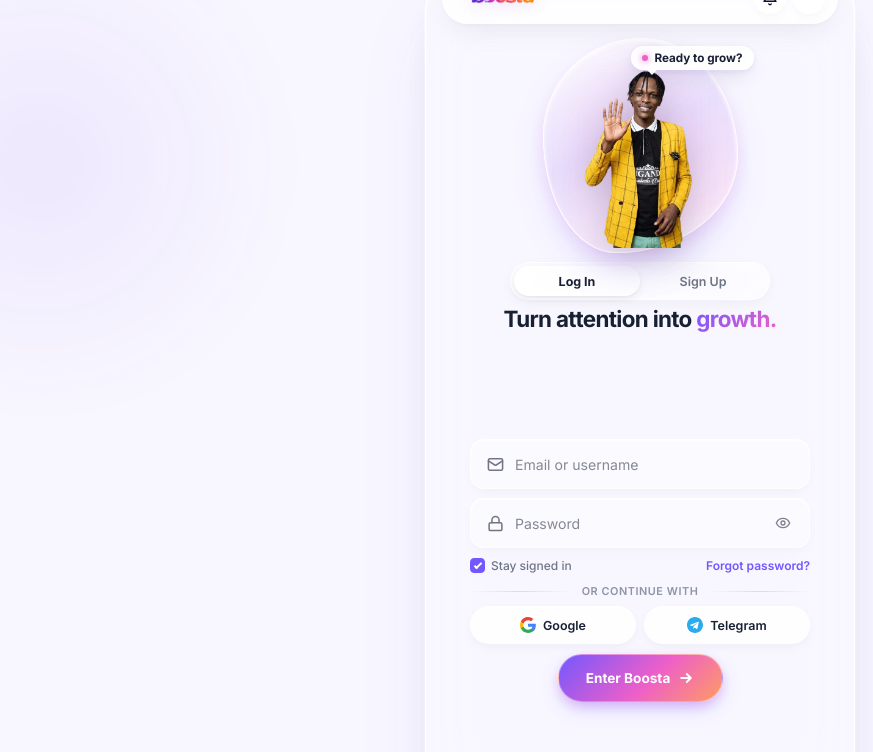
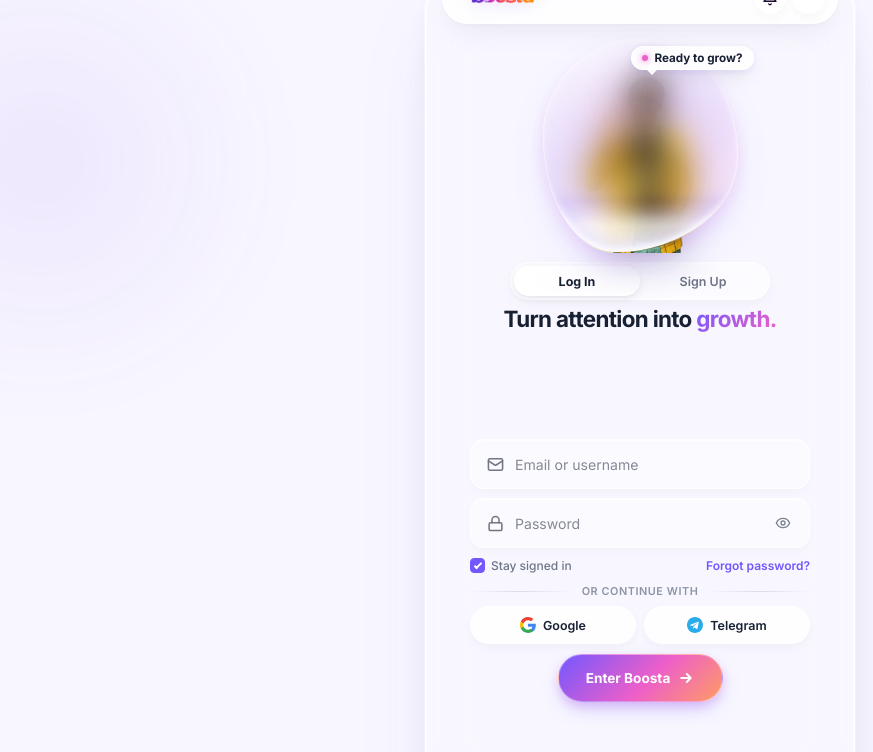
Before and after one commit to piustech1/boosta, a Next.js app: page /login in a window 1280 px wide. Shown: the top 752 px of the page, without its empty margins (0-873 px from the left). Built offline with nearby package versions, Linux system fonts and the light colour scheme.

Commit message:
Slightly cover bottom part of asset image with the wiggling container front lip

```diff
--- a/src/app/globals.css
+++ b/src/app/globals.css
@@ -960,6 +960,36 @@
   animation: heroPersonEnter 1.1s var(--ease-out) 0.15s both;
 }
 
+/* Front Bottom Lip of Wiggling Container (Hero Portal): Slightly covers bottom part of Mickey */
+.hero-dudu-front-lip {
+  position: absolute;
+  inset: 0;
+  width: 100%;
+  height: 100%;
+  border-radius: 58% 42% 64% 36% / 46% 58% 42% 54%;
+  background: linear-gradient(
+    0deg,
+    rgba(255, 255, 255, 0.92) 0%,
+    rgba(255, 255, 255, 0.65) 12%,
+    rgba(124, 58, 237, 0.14) 22%,
+    transparent 32%
+  );
+  backdrop-filter: blur(18px);
+  -webkit-backdrop-filter: blur(18px);
+  border-bottom: 2.2px solid rgba(255, 255, 255, 0.98);
+  box-shadow:
+    inset 0 -3px 6px rgba(255, 255, 255, 0.95),
+    inset 0 -12px 24px -6px rgba(124, 58, 237, 0.16);
+  animation:
+    doodleMorph 8s ease-in-out infinite,
+    doodleWiggle 5.5s ease-in-out infinite alternate;
+  transform-origin: center 75%;
+  z-index: 4;
+  pointer-events: none;
+  -webkit-mask-image: linear-gradient(to top, rgba(0, 0, 0, 1) 0%, rgba(0, 0, 0, 1) 15%, transparent 28%);
+  mask-image: linear-gradient(to top, rgba(0, 0, 0, 1) 0%, rgba(0, 0, 0, 1) 15%, transparent 28%);
+}
+
 .character-fallback {
   display: flex;
   align-items: center;
@@ -1888,7 +1918,7 @@
   width: clamp(174px, 45vw, 196px);
   height: clamp(190px, 24vh, 212px);
   display: flex;
-  align-items: center;
+  align-items: flex-end;
   justify-content: center;
 }
 
@@ -1930,13 +1960,44 @@
 .auth-mickey-cutout {
   position: relative;
   z-index: 2;
-  height: clamp(180px, 23vh, 202px);
+  height: clamp(186px, 23.5vh, 208px);
   width: auto;
   max-width: 100%;
   object-fit: contain;
+  object-position: bottom center;
   display: block;
   filter: drop-shadow(0 8px 18px rgba(26, 10, 46, 0.20));
   pointer-events: none;
+}
+
+/* Front Bottom Lip of Wiggling Container: Slightly covers bottom part of Mickey */
+.auth-dudu-front-lip {
+  position: absolute;
+  inset: 0;
+  width: 100%;
+  height: 100%;
+  border-radius: 58% 42% 64% 36% / 46% 58% 42% 54%;
+  background: linear-gradient(
+    0deg,
+    rgba(255, 255, 255, 0.94) 0%,
+    rgba(255, 255, 255, 0.70) 12%,
+    rgba(115, 87, 255, 0.16) 24%,
+    transparent 36%
+  );
+  backdrop-filter: blur(16px);
+  -webkit-backdrop-filter: blur(16px);
+  border-bottom: 2.2px solid rgba(255, 255, 255, 0.98);
+  box-shadow:
+    inset 0 -3px 6px rgba(255, 255, 255, 0.95),
+    inset 0 -10px 22px -6px rgba(115, 87, 255, 0.22);
+  animation:
+    doodleMorph 8s ease-in-out infinite,
+    doodleWiggle 5.5s ease-in-out infinite alternate;
+  transform-origin: center 75%;
+  z-index: 3;
+  pointer-events: none;
+  -webkit-mask-image: linear-gradient(to top, rgba(0, 0, 0, 1) 0%, rgba(0, 0, 0, 1) 16%, transparent 32%);
+  mask-image: linear-gradient(to top, rgba(0, 0, 0, 1) 0%, rgba(0, 0, 0, 1) 16%, transparent 32%);
 }
 
 /* Chat bubble fixed directly ON the Mickey asset */
--- a/src/components/AuthExperience.tsx
+++ b/src/components/AuthExperience.tsx
@@ -153,6 +153,9 @@
             alt="Mickey Waving"
             className="auth-mickey-cutout"
           />
+
+          {/* Front Bottom Lip of Wiggling Container: Slightly covers bottom part of Mickey */}
+          <div className="auth-dudu-front-lip doodle-animated" aria-hidden="true" />
 
           {/* Speech Bubble fixed directly ON the Mickey asset */}
           <div className={`auth-mickey-speech-bubble mode-bubble-${mode}`}>
--- a/src/components/HeroDuduPortal.tsx
+++ b/src/components/HeroDuduPortal.tsx
@@ -84,6 +84,9 @@
           />
         )}
       </div>
+
+      {/* 3. Front Bottom Lip of Wiggling Container: Slightly covers bottom part of Mickey */}
+      <div className="hero-dudu-front-lip doodle-animated" aria-hidden="true" />
     </div>
   );
 };
```
